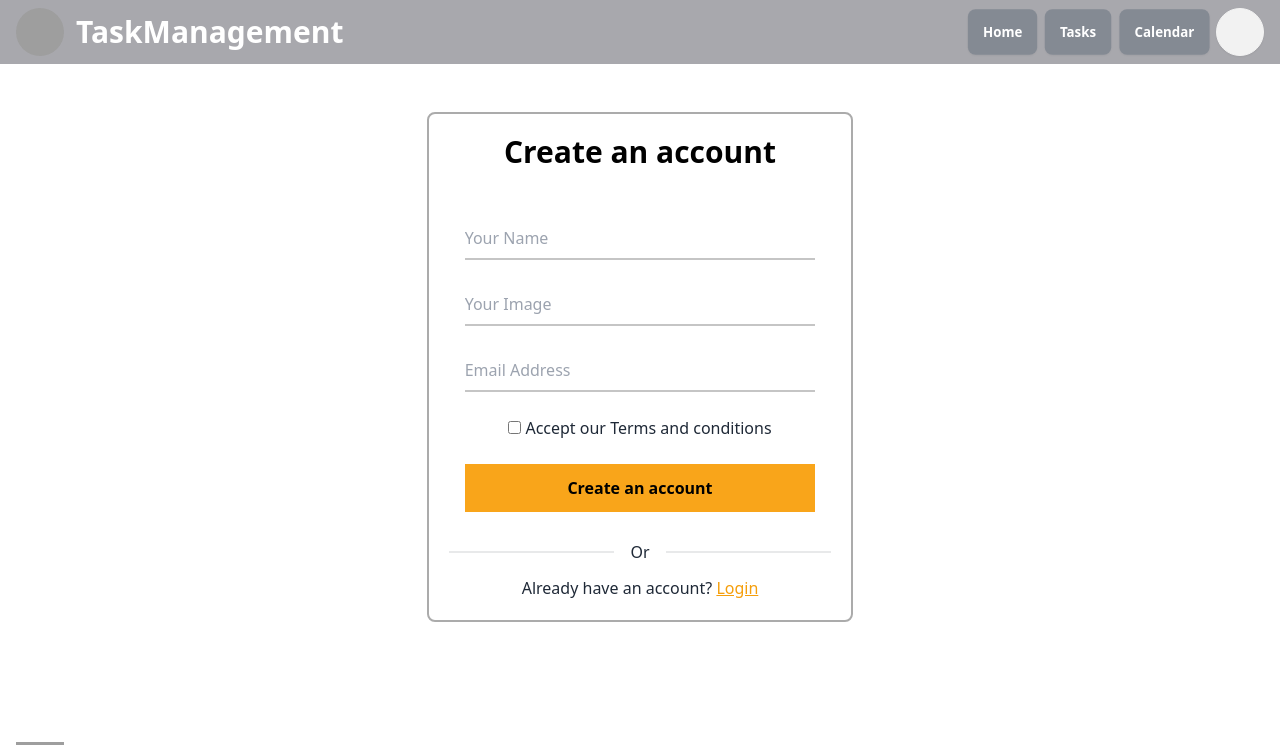
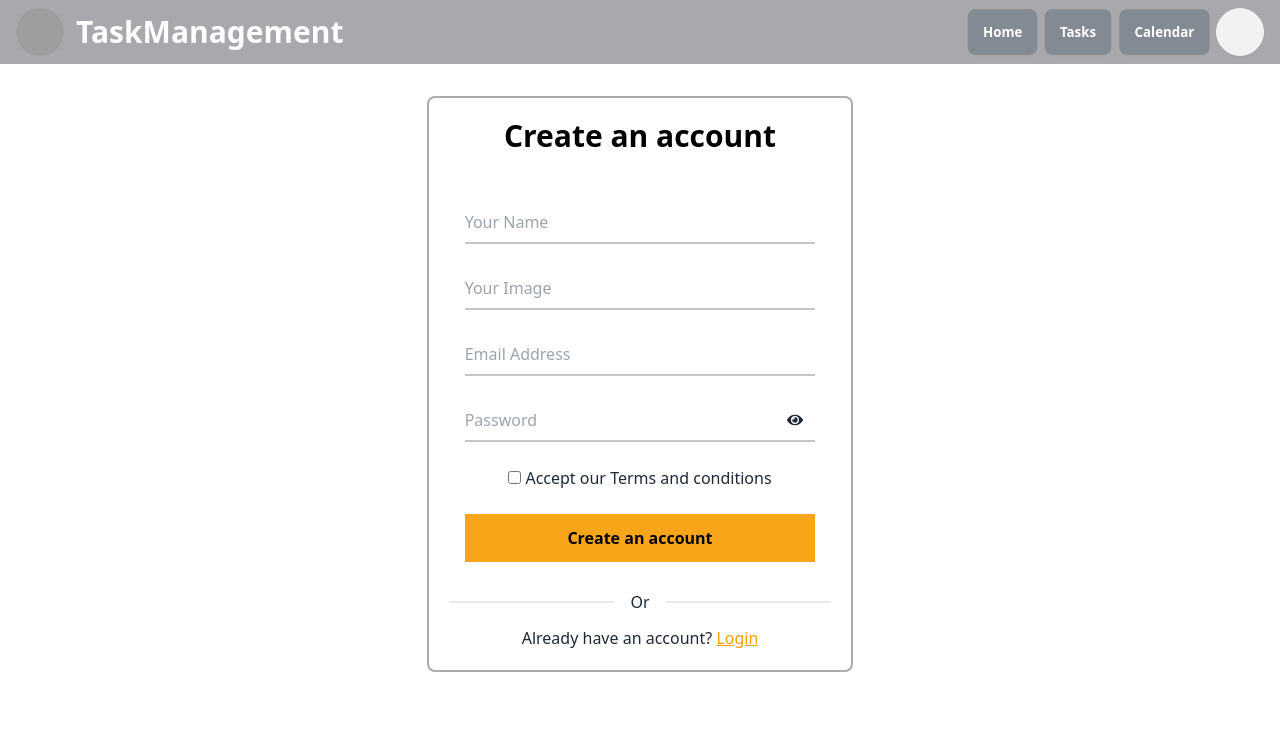
Before and after one commit to MosaddekHossen/Task-management, a React (Vite) app: page /signUp in a window 1280 px wide. Shown: the top 745 px of the page. Built offline with nearby package versions, Linux system fonts and the light colour scheme; grey boxes are pictures that could not be loaded.

Commit message:
signup page setUp

```diff
--- a/src/Components/Private/Private.jsx
+++ b/src/Components/Private/Private.jsx
@@ -1,14 +1,14 @@
-import { useContext } from "react";
+// import { useContext } from "react";
 import { Navigate } from "react-router-dom";
 import PropTypes from 'prop-types';
-import { AuthContext } from "../../Provider/AuthProvider";
+// import { AuthContext } from "../../Provider/AuthProvider";
 
 const Private = ({ children }) => {
-    const { user } = useContext(AuthContext);
+    // const { user } = useContext(AuthContext);
 
-    if (user) {
-        return children;
-    }
+    // if (user) {
+    //     return children;
+    // }
 
     return <Navigate state={location.pathname} to="/login"></Navigate>
 
--- a/src/Pages/SignUp/SignUp.jsx
+++ b/src/Pages/SignUp/SignUp.jsx
@@ -1,12 +1,12 @@
-// import { FaEye, FaEyeSlash } from 'react-icons/fa';
+import { FaEye, FaEyeSlash } from 'react-icons/fa';
 import { Link, useNavigate } from "react-router-dom";
 // import { updateProfile } from "firebase/auth";
 import Swal from "sweetalert2";
-// import { useContext, useState } from "react";
+import { useContext, useState } from "react";
 // import { AuthContext } from '../../Provider/AuthProvider';
 
 const SignUp = () => {
-    // const [showPassword, setShowPassword] = useState(false);
+    const [showPassword, setShowPassword] = useState(false);
     // const { signUp } = useContext(AuthContext);
     // const navigate = useNavigate();
 
@@ -64,7 +64,7 @@ const SignUp = () => {
 
     return (
         <div>
-            <div className="text-center px-8 lg:mt-28 mt-24 lg:px-0 lg:mb-10 pb-10">
+            <div className="text-center px-8 mt-24 lg:px-0 pb-10">
                 <div className="mx-auto lg:w-1/3 md:w-2/3 mt-20 p-5 rounded-lg border-2 border-[#ABABAB]">
                     <h2 className="text-3xl mb-8 mx-auto flex justify-center font-bold text-black">Create an account</h2>
                     <form onSubmit={handleRegister} className='md:p-4 p-0'>
@@ -74,7 +74,7 @@ const SignUp = () => {
                         <br />
                         <input required type="email" className="w-full py-2 pr-4 border-[#C5C5C5] border-b-2" name="email" placeholder="Email Address" id="" />
                         <br />
-                        {/* <div className="mt-6 relative">
+                        <div className="mt-6 relative">
                             <input
                                 type={showPassword ? "text" : "password"}
                                 className="w-full py-2 pr-4 border-[#C5C5C5] border-b-2"
@@ -83,7 +83,7 @@ const SignUp = () => {
                             <span className="absolute top-3 right-3" onClick={() => setShowPassword(!showPassword)}>
                                 {showPassword ? <FaEyeSlash></FaEyeSlash> : <FaEye></FaEye>}
                             </span>
-                        </div> */}
+                        </div>
                         <br />
                         <div>
                             <input type="checkbox" name="terms" id="terms" />
--- /dev/null
+++ b/src/Pages/Task/Task.jsx
@@ -0,0 +1,10 @@
+
+const Task = () => {
+    return (
+        <div className="mt-28">
+            <h1>Task route</h1>
+        </div>
+    );
+};
+
+export default Task;
--- a/src/Routes/Routes.jsx
+++ b/src/Routes/Routes.jsx
@@ -4,6 +4,8 @@ import Home from "../Pages/Home/Home/Home.";
 import Error from "../Pages/Error/Error";
 import SignUp from "../Pages/SignUp/SignUp";
 import Login from "../Pages/Login/Login";
+import Task from "../Pages/Task/Task";
+import Private from "../Components/Private/Private";
 
 const Routes = createBrowserRouter([
     {
@@ -14,6 +16,10 @@ const Routes = createBrowserRouter([
             {
                 path: "/",
                 element: <Home />
+            },
+            {
+                path: "/tasks",
+                element: <Private><Task /></Private>
             },
             {
                 path: "/signUp",
```
